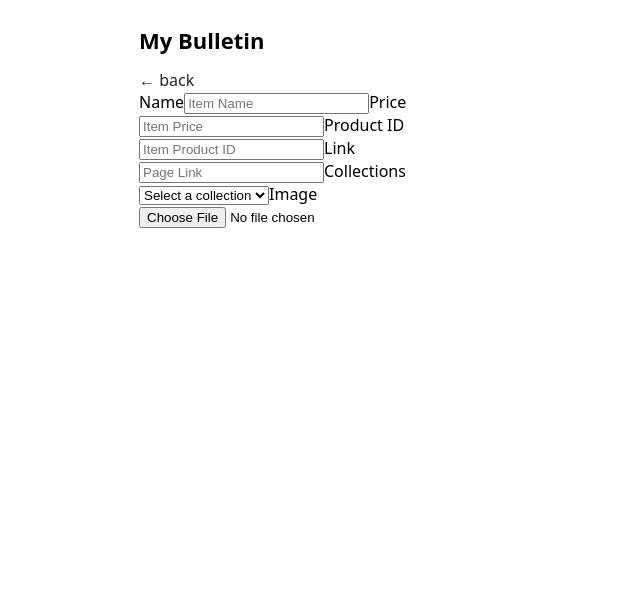
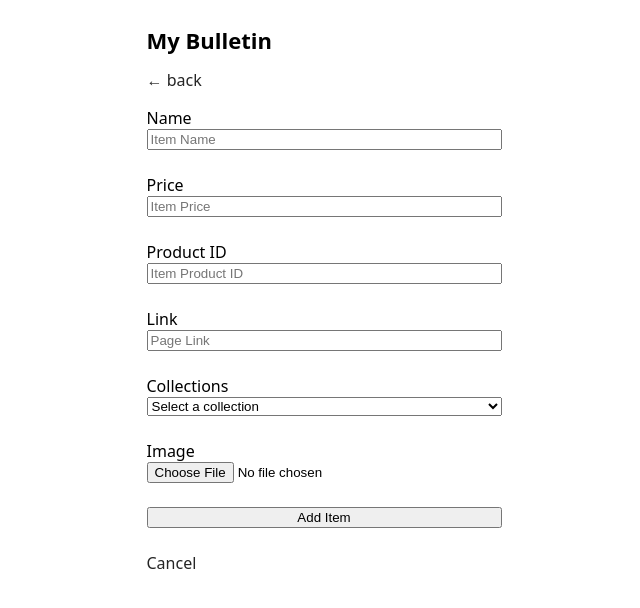
Before and after one commit to e-rmkt/wishlist, a Next.js app: page /forms/AddForm in a window 1280 px wide. Shown: the top 608 px of the page, without its empty margins (316-956 px from the left). Built offline with nearby package versions, Linux system fonts and the light colour scheme.

Commit message:
style: add styling to form page

```diff
--- /dev/null
+++ b/components/AddForm/AddForm.styled.js
@@ -0,0 +1,14 @@
+import styled from "styled-components";
+
+export const StyledForm = styled.form`
+  display: flex;
+  flex-flow: column wrap;
+  margin-top: 1rem;
+  gap: 1.5rem;
+`;
+
+export const StyledLabel = styled.label`
+  display: flex;
+  flex-direction: column;
+  width: 355px;
+`;
--- a/components/AddForm/index.js
+++ b/components/AddForm/index.js
@@ -1,34 +1,39 @@
+import Link from "next/link";
+import { StyledForm, StyledLabel } from "./AddForm.styled";
+
 export default function AddForm() {
   return (
-    <form>
-      <label>
+    <StyledForm>
+      <StyledLabel>
         Name
         <input name="name" placeholder="Item Name" minLength={3} required />
-      </label>
-      <label>
+      </StyledLabel>
+      <StyledLabel>
         Price
         <input name="price" placeholder="Item Price" minLength={3} required />
-      </label>
-      <label>
+      </StyledLabel>
+      <StyledLabel>
         Product ID
         <input name="product-id" placeholder="Item Product ID" minLength={3} />
-      </label>
-      <label>
+      </StyledLabel>
+      <StyledLabel>
         Link
         <input type="url" name="url" placeholder="Page Link" minLength={3} />
-      </label>
-      <label>
+      </StyledLabel>
+      <StyledLabel>
         Collections
         <select name="collections">
           <option selected hidden disabled>
             Select a collection
           </option>
         </select>
-      </label>
-      <label>
+      </StyledLabel>
+      <StyledLabel>
         Image
         <input type="file" name="image" placeholder="Item Image" />
-      </label>
-    </form>
+      </StyledLabel>
+      <button type="submit">Add Item</button>
+      <Link href={"/"}>Cancel</Link>
+    </StyledForm>
   );
 }
```
